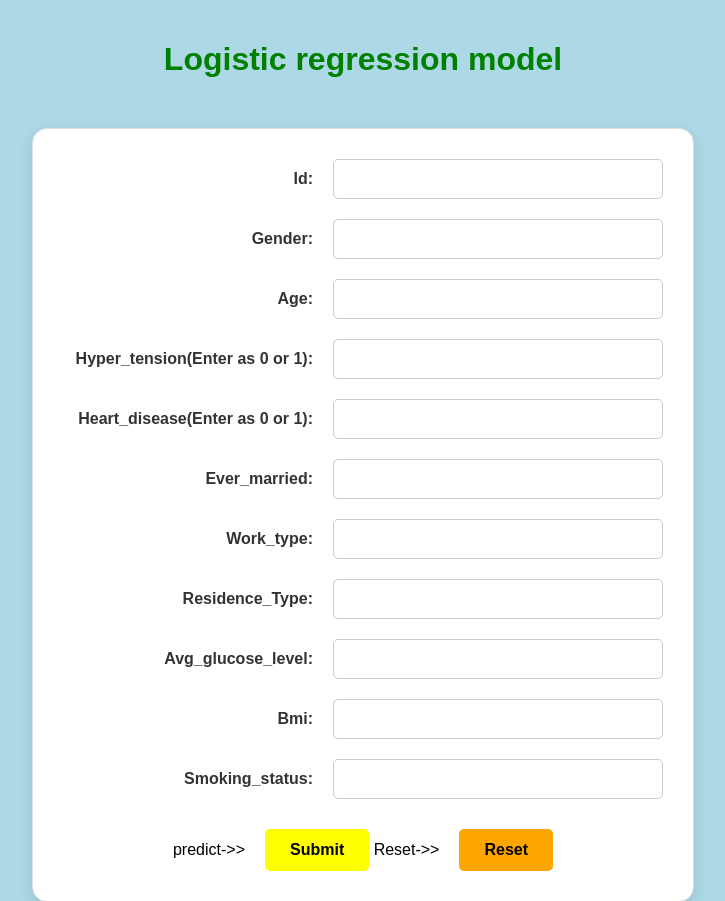
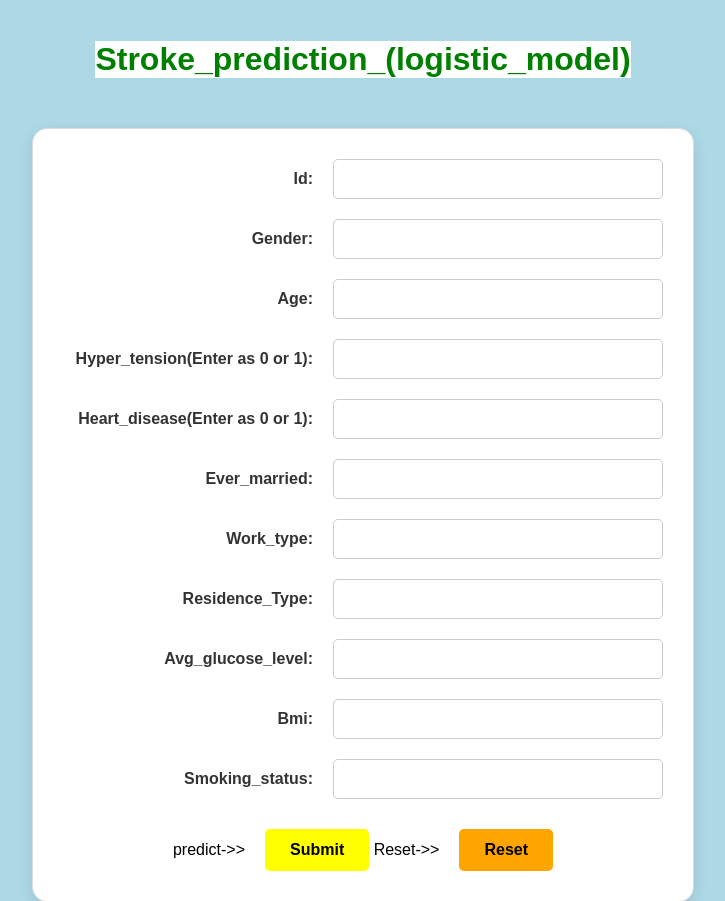
Before and after one commit to Rutheeshwaran/render-flask-logmodel-deployment, a Flask app: page / in a window 1280 px wide. Shown: the top 901 px of the page, without its empty margins (277-1002 px from the left). Run offline with Flask 3, Linux system fonts and the light colour scheme; parts of the project's set-up code (start-up, migrations or seed data) failed here and were passed over.

Commit message:
title change

```diff
--- a/static/style.css
+++ b/static/style.css
@@ -97,3 +97,8 @@
     border-radius: 5px;
     border: 1px solid #b8daff;
 }
+h1{
+    display:flex;
+    background-color:white;
+
+}
--- a/templates/index.html
+++ b/templates/index.html
@@ -8,7 +8,7 @@
   </head>
   <body>
     <center>
-      <h1 style="color: green">Logistic regression model</h1>
+      <h1 style="color: green">Stroke_prediction_(logistic_model)</h1>
     </center>
     <div class="form">
       <center>
```
